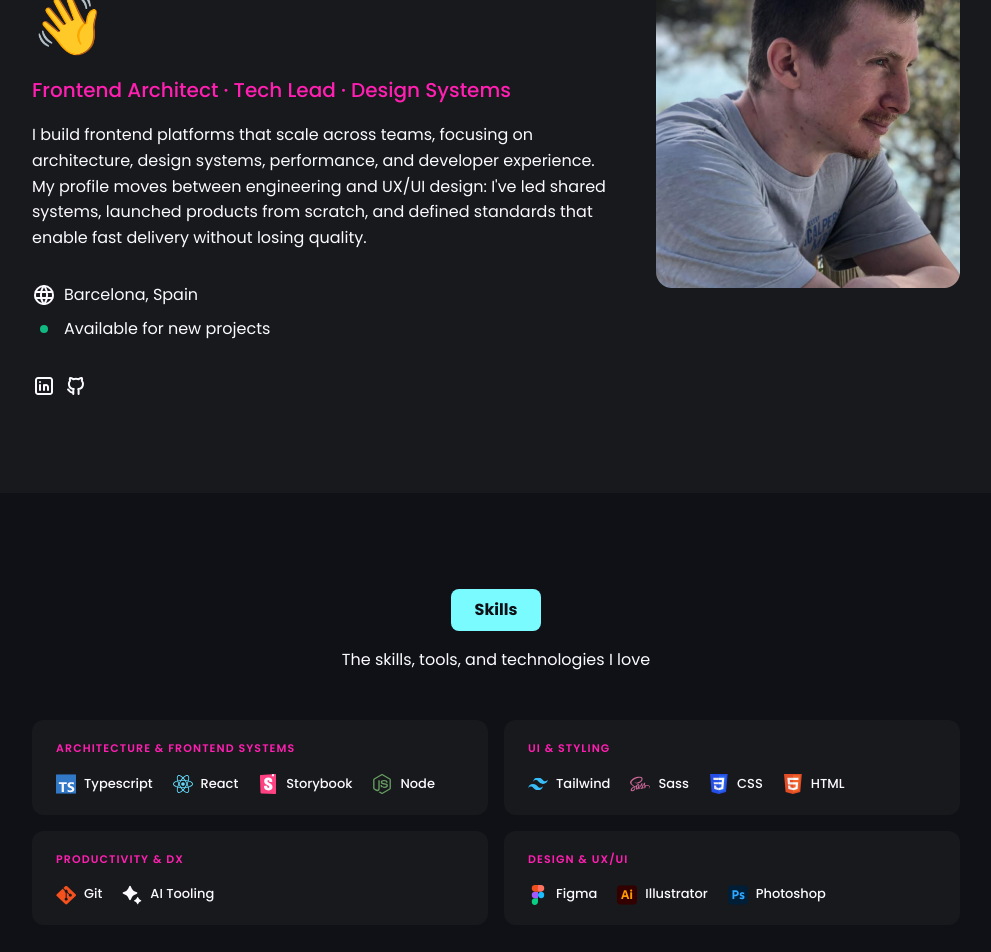
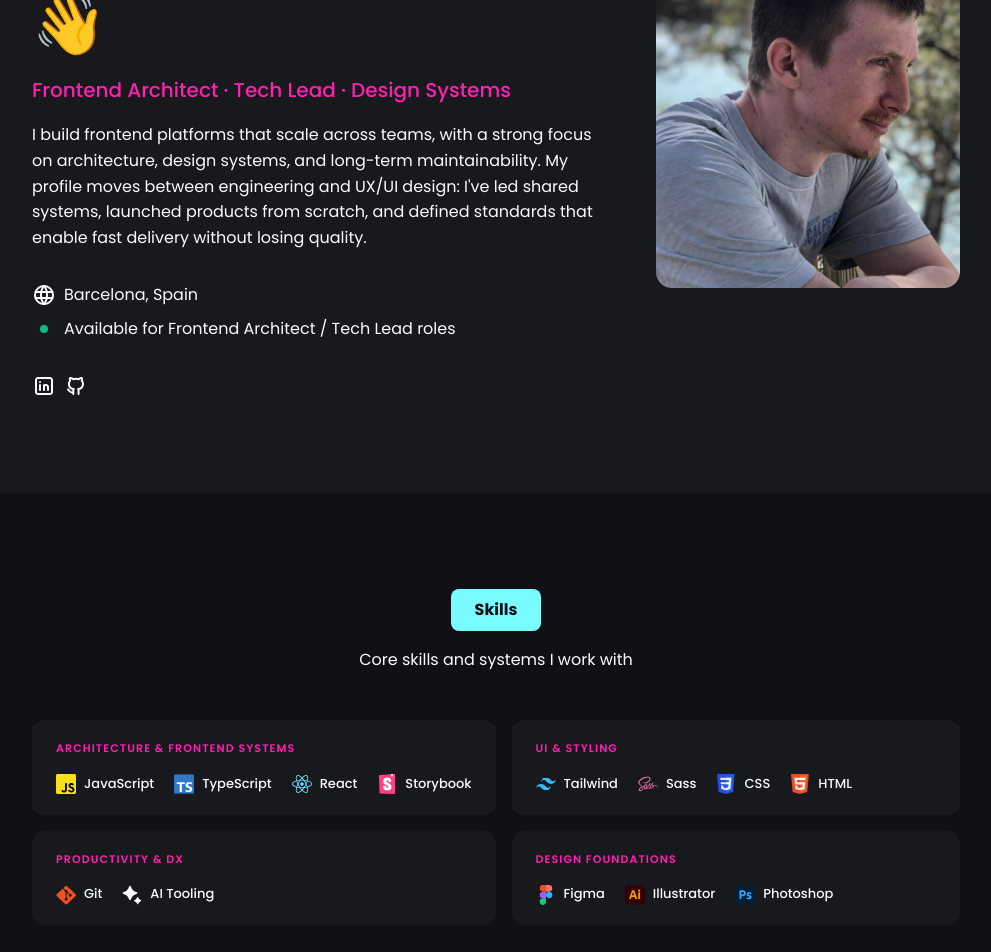
Before and after one commit to FerBendala/cv-landing, a React (Vite) app: page / in a window 1280 px wide. Shown: the part 260-1212 px from the top of the page, without its empty margins (144-1135 px from the left). Built offline with nearby package versions, Linux system fonts and the light colour scheme; a web font is replaced by a local one.

Commit message:
Update skill icons in logos.tsx, replace Node.js with JavaScript, and enhance localization files for English, Spanish, and Catalan to improve clarity and focus on roles.

```diff
--- a/src/content/skills/logos.tsx
+++ b/src/content/skills/logos.tsx
@@ -4,7 +4,7 @@ import TechFigma from '@image/svg/tech-figma.svg?react';
 import TechGit from '@image/svg/tech-git.svg?react';
 import TechHTML from '@image/svg/tech-html.svg?react';
 import TechIllustrator from '@image/svg/tech-illustrator.svg?react';
-import TechNode from '@image/svg/tech-node.svg?react';
+import TechJavascript from '@image/svg/tech-javascript.svg?react';
 import TechPhotoshop from '@image/svg/tech-photoshop.svg?react';
 import TechReact from '@image/svg/tech-react.svg?react';
 import TechSass from '@image/svg/tech-sass.svg?react';
@@ -16,10 +16,10 @@ const skillGroups = [
 	{
 		category: 'architecture',
 		skills: [
-			{ name: 'Typescript', icon: <TechTypescript /> },
+			{ name: 'JavaScript', icon: <TechJavascript /> },
+			{ name: 'TypeScript', icon: <TechTypescript /> },
 			{ name: 'React', icon: <TechReact /> },
-			{ name: 'Storybook', icon: <TechStorybook /> },
-			{ name: 'Node', icon: <TechNode /> }
+			{ name: 'Storybook', icon: <TechStorybook /> }
 		]
 	},
 	{
--- a/src/localization/ca.ts
+++ b/src/localization/ca.ts
@@ -32,18 +32,18 @@ const ca = {
 			header: {
 				title: 'Hola, sóc Fer Bendala 👋',
 				subtitle: 'Frontend Architect · Tech Lead · Design Systems',
-				text: "Construeixo plataformes frontend que escalen entre equips, amb focus en arquitectura, sistemes de disseny, rendiment i experiència de desenvolupament. El meu perfil es mou entre l'enginyeria i el disseny UX/UI: he liderat sistemes compartits, llançat productes des de zero i definit estàndards que permeten entregar ràpid sense perdre qualitat.",
+				text: "Construeixo plataformes frontend que escalen entre equips, amb focus en arquitectura, sistemes de disseny i mantenibilitat a llarg termini. El meu perfil es mou entre l'enginyeria i el disseny UX/UI: he liderat sistemes compartits, llançat productes des de zero i definit estàndards que permeten entregar ràpid sense perdre qualitat.",
 				country: 'Barcelona, Espanya',
-				status: 'Disponible per a nous projectes'
+				status: 'Disponible per a rols de Frontend Architect / Tech Lead'
 			},
 			skills: {
 				title: 'Habilitats',
-				description: "Les habilitats, eines i tecnologies que m'encanten",
+				description: 'Skills i sistemes amb els que treballo',
 				categories: {
 					architecture: 'Arquitectura & Sistemes Frontend',
 					styling: 'UI & Styling',
 					productivity: 'Productivitat & DX',
-					design: 'Disseny & UX/UI'
+					design: 'Design Foundations'
 				}
 			},
 			about: {
@@ -54,7 +54,7 @@ const ca = {
 					title: 'Frontend Lead',
 					duration: 'Actualment - des de gener de 2025',
 					company: 'Inditex (a través de Kelea)',
-					text: "Lidero l'arquitectura frontend en plataformes enterprise globals, prenent decisions estructurals i definint estàndards compartits entre equips. Em mantinc implicat a nivell tècnic quan és necessari, treballant en contextos multiequip i assegurant que els sistemes frontend compartits escalin correctament en rendiment, mantenibilitat i experiència de desenvolupament."
+					text: "Lidero l'arquitectura frontend en plataformes enterprise globals, amb focus en sistemes compartits, decisions estructurals i estàndards que permeten als equips escalar sense perdre qualitat ni claredat. Em mantinc implicat a nivell tècnic quan és necessari, treballant en contextos multiequip i assegurant que els sistemes frontend escalin correctament en rendiment, mantenibilitat i experiència de desenvolupament."
 				},
 				fxstreet: {
 					title: 'Frontend Lead',
@@ -116,7 +116,7 @@ const ca = {
 			contact: {
 				title: 'Posa’t en contacte',
 				description:
-					'Què segueix? No dubtis a contactar-me si estàs buscant un desenvolupador, tens alguna pregunta o simplement vols connectar.',
+					'Què segueix? No dubtis a contactar-me si busques un Frontend Architect o Tech Lead, tens alguna pregunta o simplement vols connectar.',
 				name: 'Nom',
 				email: 'Correu electrònic',
 				phone: 'Telèfon',
--- a/src/localization/en.ts
+++ b/src/localization/en.ts
@@ -32,18 +32,18 @@ const en = {
 			header: {
 				title: "Hi, I'm Fer Bendala 👋",
 				subtitle: 'Frontend Architect · Tech Lead · Design Systems',
-				text: "I build frontend platforms that scale across teams, focusing on architecture, design systems, performance, and developer experience. My profile moves between engineering and UX/UI design: I've led shared systems, launched products from scratch, and defined standards that enable fast delivery without losing quality.",
+				text: "I build frontend platforms that scale across teams, with a strong focus on architecture, design systems, and long-term maintainability. My profile moves between engineering and UX/UI design: I've led shared systems, launched products from scratch, and defined standards that enable fast delivery without losing quality.",
 				country: 'Barcelona, Spain',
-				status: 'Available for new projects'
+				status: 'Available for Frontend Architect / Tech Lead roles'
 			},
 		skills: {
 			title: 'Skills',
-			description: 'The skills, tools, and technologies I love',
+			description: 'Core skills and systems I work with',
 			categories: {
 				architecture: 'Architecture & Frontend Systems',
 				styling: 'UI & Styling',
 				productivity: 'Productivity & DX',
-				design: 'Design & UX/UI'
+				design: 'Design Foundations'
 			}
 		},
 			about: {
@@ -54,7 +54,7 @@ const en = {
 					title: 'Frontend Lead',
 					duration: 'Currently - since January 2025',
 					company: 'Inditex (via Kelea)',
-					text: 'I lead frontend architecture in global enterprise platforms, making structural decisions and defining shared standards across teams. I stay involved at the technical level when needed, working in multi-team contexts and ensuring that shared frontend systems scale correctly in performance, maintainability, and developer experience.'
+					text: 'I lead frontend architecture in global enterprise platforms, focusing on shared systems, structural decisions, and standards that allow teams to scale without losing quality or clarity. I stay involved at the technical level when needed, working in multi-team contexts and ensuring that shared frontend systems scale correctly in performance, maintainability, and developer experience.'
 				},
 				fxstreet: {
 					title: 'Frontend Lead',
@@ -115,7 +115,7 @@ const en = {
 			contact: {
 				title: 'Get in Touch',
 				description:
-					"What's next? Feel free to contact me if you're looking for a developer, have any questions, or just want to connect.",
+					"What's next? Feel free to contact me if you're looking for a Frontend Architect or Tech Lead, have any questions, or just want to connect.",
 				name: 'Name',
 				email: 'Email',
 				phone: 'Phone',
--- a/src/localization/es.ts
+++ b/src/localization/es.ts
@@ -32,18 +32,18 @@ const es = {
 			header: {
 				title: 'Hola, soy Fer Bendala 👋',
 				subtitle: 'Frontend Architect · Tech Lead · Design Systems',
-				text: 'Construyo plataformas frontend que escalan entre equipos, con foco en arquitectura, sistemas de diseño, rendimiento y experiencia de desarrollo. Mi perfil se mueve entre la ingeniería y el diseño UX/UI: he liderado sistemas compartidos, lanzado productos desde cero y definido estándares que permiten entregar rápido sin perder calidad.',
+				text: 'Construyo plataformas frontend que escalan entre equipos, con foco en arquitectura, sistemas de diseño y mantenibilidad a largo plazo. Mi perfil se mueve entre la ingeniería y el diseño UX/UI: he liderado sistemas compartidos, lanzado productos desde cero y definido estándares que permiten entregar rápido sin perder calidad.',
 				country: 'Barcelona, España',
-				status: 'Disponible para nuevos proyectos'
+				status: 'Disponible para roles de Frontend Architect / Tech Lead'
 			},
 		skills: {
 			title: 'Habilidades',
-			description: 'Las habilidades, herramientas y tecnologías que me encantan',
+			description: 'Skills y sistemas con los que trabajo',
 			categories: {
 				architecture: 'Arquitectura & Sistemas Frontend',
 				styling: 'UI & Styling',
 				productivity: 'Productividad & DX',
-				design: 'Diseño & UX/UI'
+				design: 'Design Foundations'
 			}
 		},
 			about: {
@@ -54,7 +54,7 @@ const es = {
 					title: 'Frontend Lead',
 					duration: 'Actualmente - desde enero de 2025',
 					company: 'Inditex (a través de Kelea)',
-					text: 'Lidero la arquitectura frontend en plataformas enterprise globales, tomando decisiones estructurales y definiendo estándares compartidos entre equipos. Me mantengo implicado a nivel técnico cuando es necesario, trabajando en contextos multiequipo y asegurando que los sistemas frontend compartidos escalen correctamente en rendimiento, mantenibilidad y experiencia de desarrollo.'
+					text: 'Lidero la arquitectura frontend en plataformas enterprise globales, con foco en sistemas compartidos, decisiones estructurales y estándares que permiten a los equipos escalar sin perder calidad ni claridad. Me mantengo implicado a nivel técnico cuando es necesario, trabajando en contextos multiequipo y asegurando que los sistemas frontend escalen correctamente en rendimiento, mantenibilidad y experiencia de desarrollo.'
 				},
 				fxstreet: {
 					title: 'Frontend Lead',
@@ -115,7 +115,7 @@ const es = {
 			contact: {
 				title: 'Ponte en contacto',
 				description:
-					'¿Qué sigue? No dudes en contactarme si estás buscando un desarrollador, tienes alguna pregunta o simplemente quieres conectar.',
+					'¿Qué sigue? No dudes en contactarme si buscas un Frontend Architect o Tech Lead, tienes alguna pregunta o simplemente quieres conectar.',
 				name: 'Nombre',
 				email: 'Correo electrónico',
 				phone: 'Teléfono',
```
